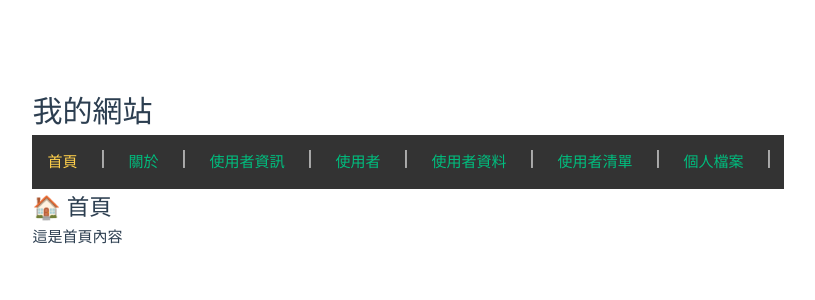
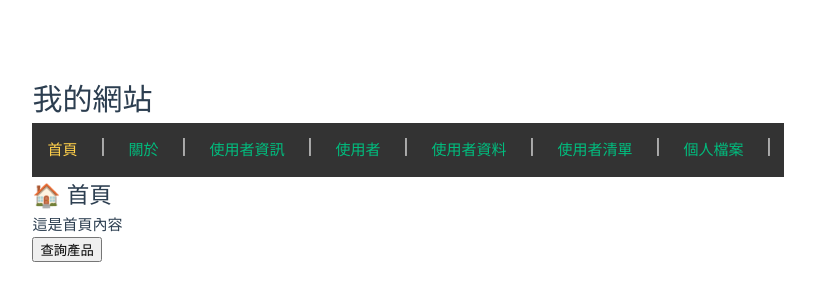
Before and after one commit to JerryChang0504/20250908, a Vue app: page / in a window 1280 px wide. Shown: the part 232-532 px from the top of the page, without its empty margins (232-1047 px from the left). Built offline with nearby package versions, Linux system fonts and the light colour scheme.

Commit message:
install axios

```diff
--- a/package.json
+++ b/package.json
@@ -16,6 +16,7 @@
     "format": "prettier --write src/"
   },
   "dependencies": {
+    "axios": "^1.13.1",
     "lodash": "^4.17.21",
     "moment": "^2.30.1",
     "vue": "^3.5.18",
--- a/src/App.vue
+++ b/src/App.vue
@@ -43,6 +43,7 @@ import TabBarP from './components/slot/TabBarP.vue'
 import UserData from './components/slot/UserData.vue'
 import ProvideInjectRef from './components/components/ProvideInjectRef.vue'
 import TopBar from './components/TopBar.vue'
+import AxiosComp from './components/AxiosComp.vue'
 
 const msgT = "I'm Jerry"
 
@@ -151,6 +152,8 @@ console.log('🚀 ~ date:', date)
     <h1>我的網站</h1>
     <TopBar />
     <router-view />
+
+    <AxiosComp />
   </main>
 </template>
 
--- /dev/null
+++ b/src/components/AxiosComp.vue
@@ -0,0 +1,23 @@
+<script setup>
+import axios from 'axios'
+
+let apiService = axios.create({
+  baseURL: 'http://localhost:8080',
+})
+
+const queryProduct = () => {
+  // GET
+  apiService
+    .get('/api/queryAllProducts')
+    .then((response) => console.log(response.data))
+    .catch((error) => console.error(error))
+}
+</script>
+
+<template>
+  <div>
+    <button @click="queryProduct()">查詢產品</button>
+  </div>
+</template>
+
+<style scoped></style>
```
Also changed, not shown: 1 other file (tests, documents, lock files or other folders).
